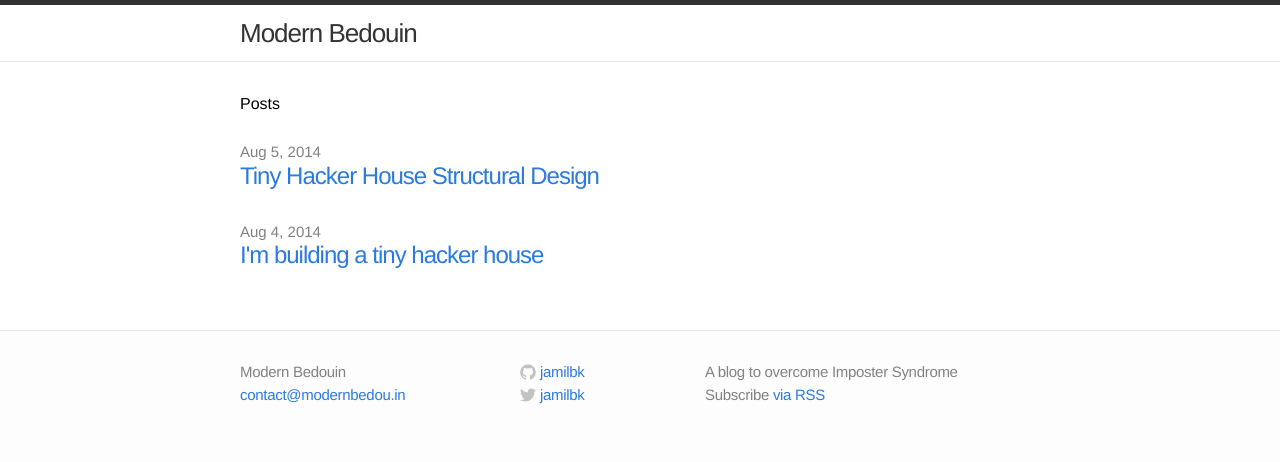
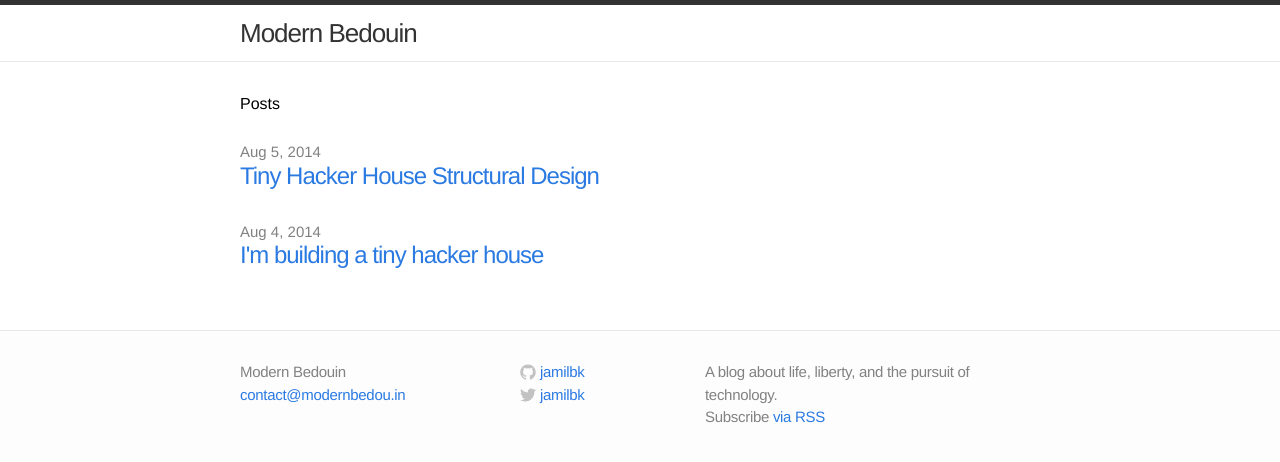
Before and after one commit to jamilbk/modernbedou.in, a Jekyll site: the page built from index.html, in a window 1280 px wide. Shown: the top 462 px of the page. Built offline with Jekyll 4.4.1, drawn with Linux system fonts in a browser that asks for light colours.

Commit message:
this might be it

```diff
--- a/_config.yml
+++ b/_config.yml
@@ -1,7 +1,7 @@
 # Site settings
 title: Modern Bedouin
 email: contact@modernbedou.in
-description: "A blog to overcome Imposter Syndrome"
+description: "A blog about life, liberty, and the pursuit of technology."
 baseurl: ""
 url: "http://modernbedou.in"
 twitter_username: jamilbk
```
